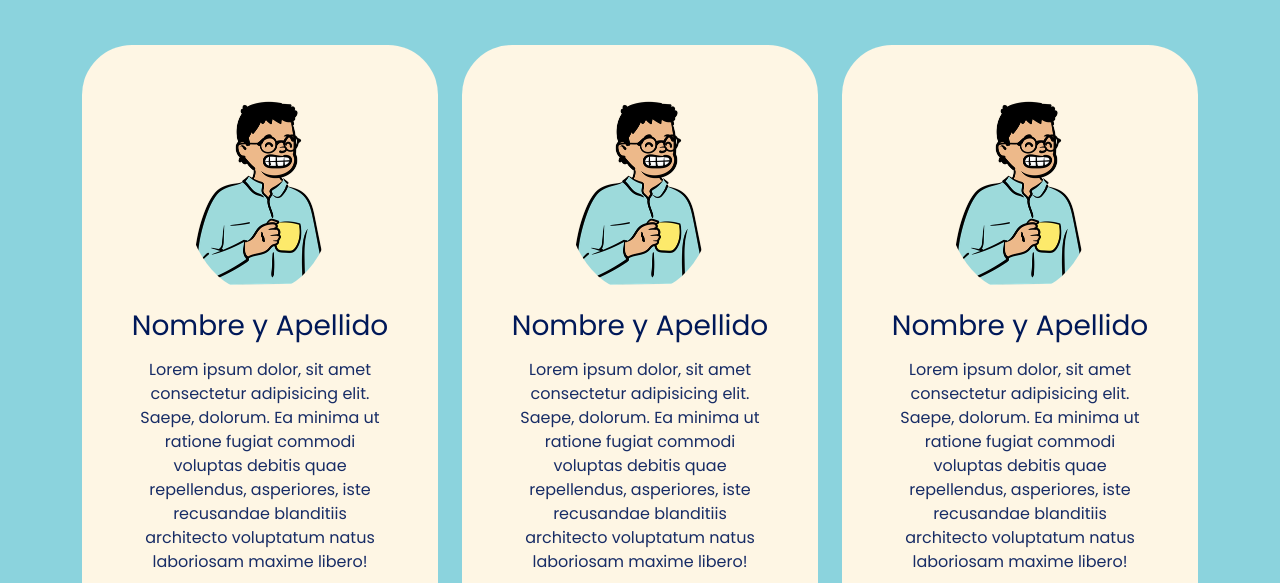
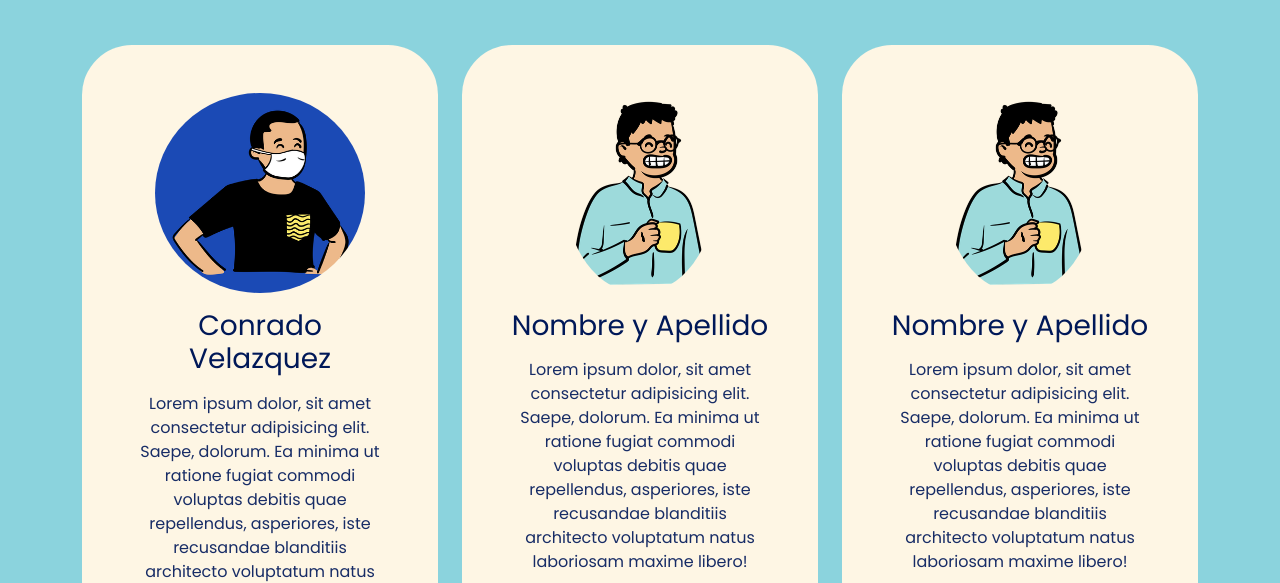
Before and after one commit to con-ra/devtech-podcast-web, a plain HTML site: page index.html in a window 1280 px wide. Shown: the part 1190-1773 px from the top of the page. Drawn offline with nearby package versions, Linux system fonts and the light colour scheme.

Commit message:
cambios: imagen avatar, index

```diff
--- a/index.html
+++ b/index.html
@@ -100,8 +100,8 @@
           <div class="col-md-6 col-lg-4 mb-3">
             <div class="card">
               <div class="card-body text-center p-5">
-                <img src="./assets/avatar.png" alt="avatar" class=" img img-fluid rounded-circle mb-3">
-                <h3 class="title card-title mb-3">Nombre y Apellido</h3>
+                <img src="./assets/avatar_conra.png" alt="avatar" class=" img img-fluid rounded-circle mb-3">
+                <h3 class="title card-title mb-3">Conrado Velazquez</h3>
                 <p>Lorem ipsum dolor, sit amet consectetur adipisicing elit. Saepe, dolorum. Ea minima ut ratione fugiat
                   commodi voluptas debitis quae repellendus, asperiores, iste recusandae blanditiis architecto
                   voluptatum natus laboriosam maxime libero!</p>
```
Also changed, not shown: assets/avatar_conra.png (added).
